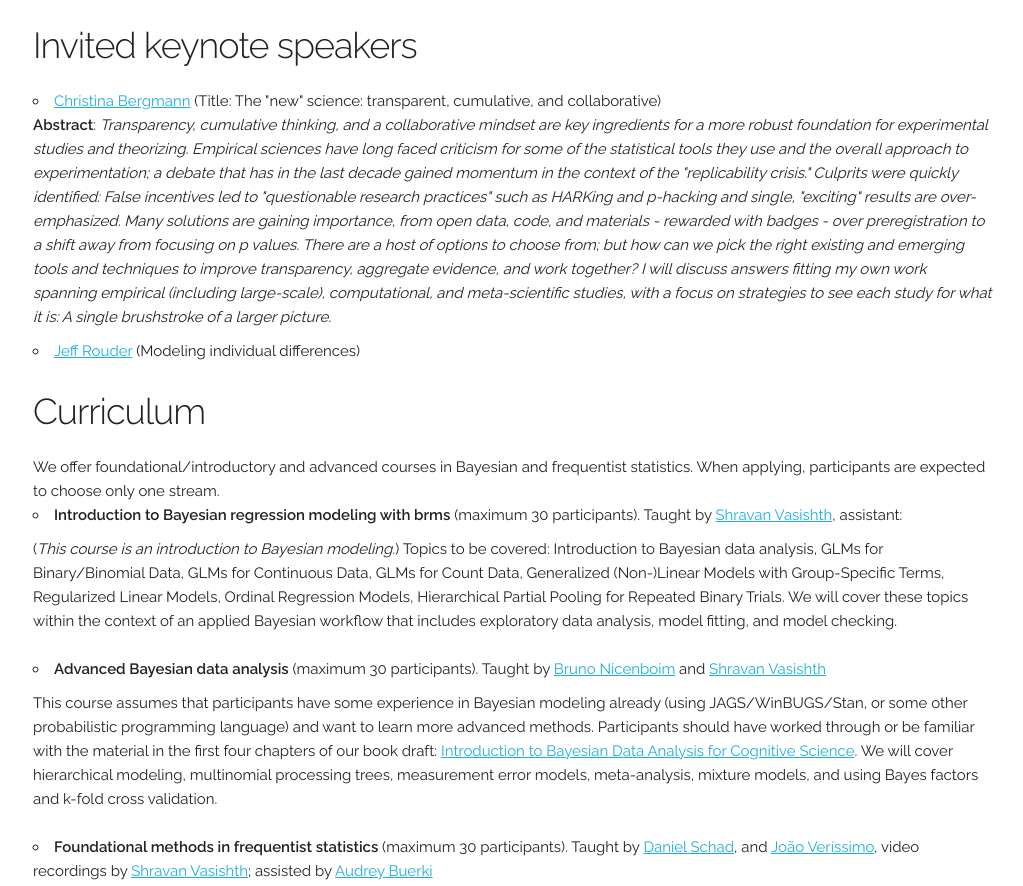
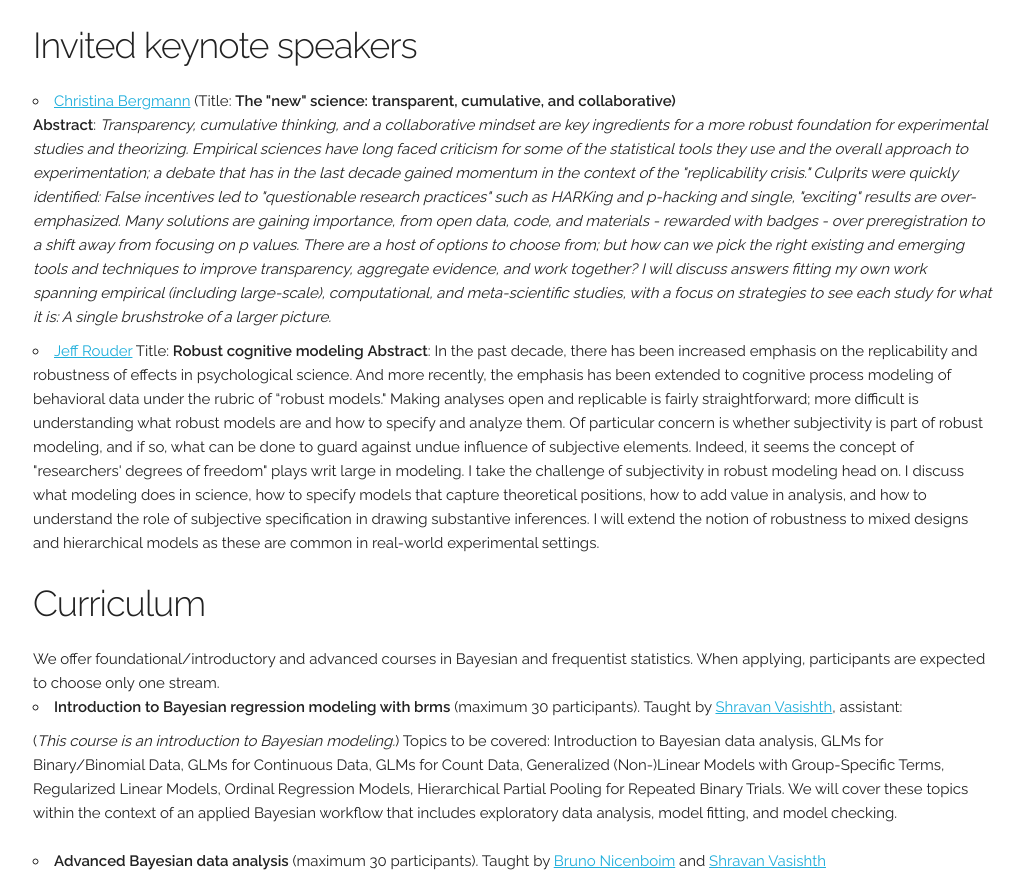
Before and after one commit to vasishth/smlp2020, a plain HTML site: page index.html in a window 1280 px wide. Shown: the part 988-1874 px from the top of the page, without its empty margins (127-1150 px from the left). Drawn offline with Linux system fonts and the light colour scheme.

Commit message:
added jeff rouder abstract

```diff
--- a/index.html
+++ b/index.html
@@ -78,7 +78,7 @@ Because the summer school had to be switched to online modality, two of the lect
      <h3>Invited keynote speakers</h3>
 
         <ul>
-        <li><a href="https://www.mpi.nl/people/bergmann-christina">Christina Bergmann</a> (Title: The "new" science: transparent, cumulative, and collaborative)<br>
+        <li><a href="https://www.mpi.nl/people/bergmann-christina">Christina Bergmann</a> (Title: <strong>The "new" science: transparent, cumulative, and collaborative)</strong><br>
 
 <strong>Abstract</strong>:
         <i>Transparency, cumulative thinking, and a collaborative mindset are key ingredients for a more robust foundation for experimental studies and theorizing.
@@ -87,7 +87,14 @@ Empirical sciences have long faced criticism for some of the statistical tools t
 p values. There are a host of options to choose from; but how can we pick the right existing and emerging tools and techniques to improve transparency, aggregate evidence, and work together? I will discuss answers fitting my own work spanning empirical (including large-scale), computational, and meta-scientific studies, with a focus on strategies to see each study for what it is: A single brushstroke of a larger picture.</i>
 
         </li>
-          <li><a href="http://pcl.missouri.edu/jeff/">Jeff Rouder</a> (Modeling individual differences)</li>
+          <li><a href="http://pcl.missouri.edu/jeff/">Jeff Rouder</a> Title: <strong>Robust cognitive modeling</strong>
+
+<strong>Abstract</strong>:
+
+In the past decade, there has been increased emphasis on the replicability and robustness of effects in psychological science.  And more recently, the emphasis has been extended to cognitive process modeling of behavioral data under the rubric of “robust models."  Making analyses open and replicable is fairly straightforward; more difficult is understanding what robust models are and how to specify and analyze them.  Of particular concern is whether subjectivity is part of robust modeling, and if so, what can be done to guard against undue influence of subjective elements.  Indeed, it seems the concept of "researchers' degrees of freedom" plays writ large in modeling.
+
+I take the challenge of subjectivity in robust modeling head on.  I discuss what modeling does in science, how to specify models that capture theoretical positions, how to add value in analysis, and how to understand the role of subjective specification in drawing substantive inferences.  I will extend the notion of robustness to mixed designs and hierarchical models as these are common in real-world experimental settings.
+</li>
         </ul>
 </div>
 
```
